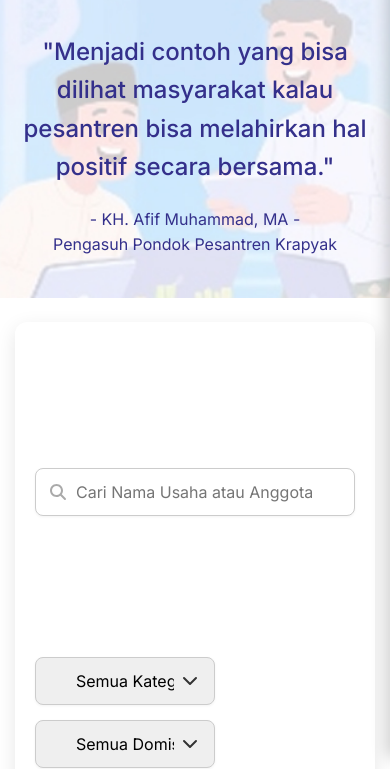
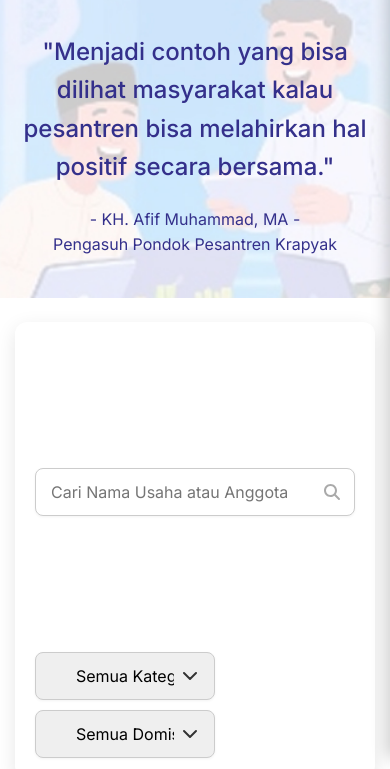
Before and after one commit to krapyakid/sinekra, a website: page index.html in a window 390 px wide. Shown: the part 87-856 px from the top of the page. Drawn offline with Linux system fonts and the light colour scheme; no server answers.

Commit message:
style.css

```diff
--- a/style.css
+++ b/style.css
@@ -253,7 +253,8 @@ main.content-container {
 
 .search-bar-wrapper .search-icon {
     position: absolute;
-    left: 15px;
+    left: auto;
+    right: 15px;
     top: 50%;
     transform: translateY(-50%);
     color: #aaa;
@@ -261,7 +262,8 @@ main.content-container {
 }
 
 .search-bar-wrapper input {
-    padding-left: 40px;
+    padding-left: 15px;
+    padding-right: 40px; /* Make space for the icon on the right */
 }
 
 .filter-select-wrapper {
@@ -363,7 +365,7 @@ main.content-container {
     .search-and-filter-container {
         flex-direction: column;
         align-items: stretch;
-        gap: 15px;
+        gap: 10px; /* Reduced gap between items */
         padding: 20px;
     }
 
@@ -374,7 +376,8 @@ main.content-container {
     }
 
     .search-bar-wrapper input {
-        padding-left: 40px; /* Ensure padding is consistent on mobile */
+        padding-left: 15px; /* Reset for consistency */
+        padding-right: 40px; /* Ensure padding is consistent on mobile */
     }
 
     .search-and-filter-container > *:last-child {
```
